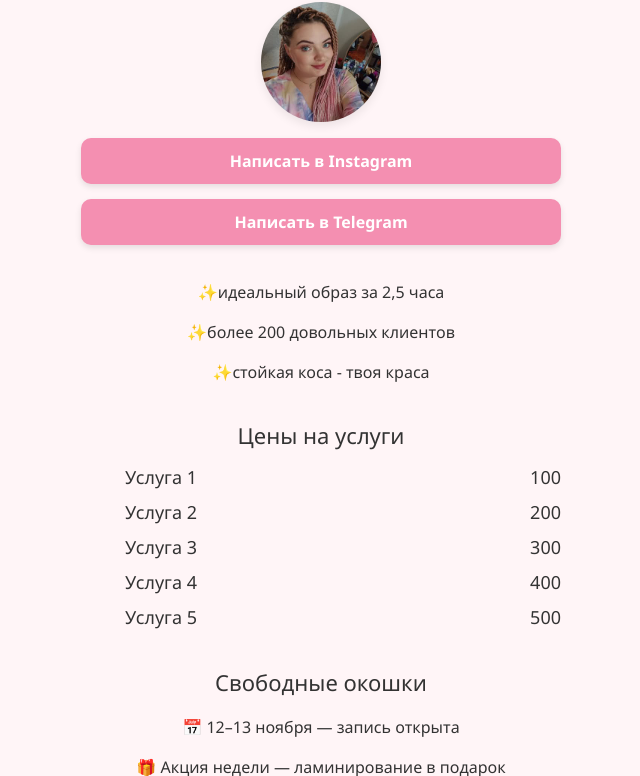
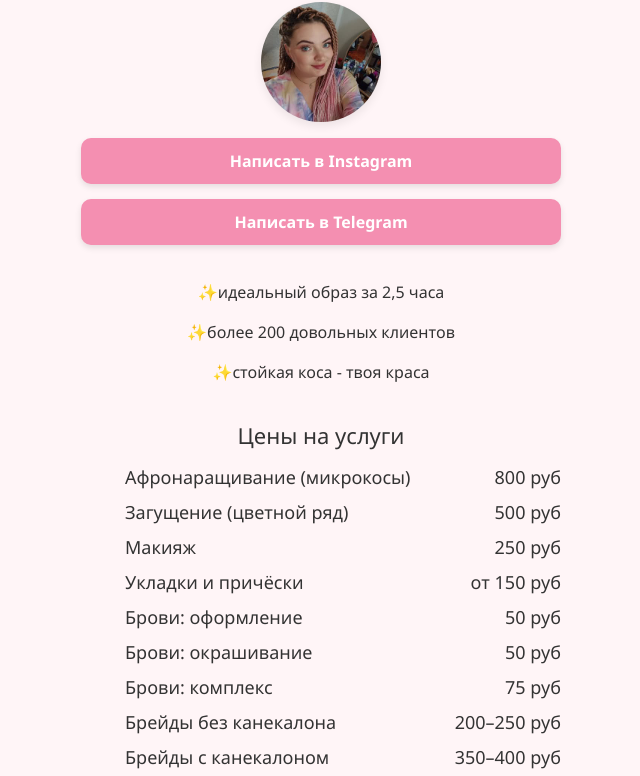
Before and after one commit to Fizalion/stoikaya-beauty, a plain HTML site: page index.html in a window 1280 px wide. Shown: the part 170-946 px from the top of the page, without its empty margins (319-959 px from the left). Drawn offline with Linux system fonts and the light colour scheme.

Commit message:
Update real price list

```diff
--- a/index.html
+++ b/index.html
@@ -24,11 +24,18 @@
       <section class="price">
         <h2>Цены на услуги</h2>
         <ol>
-          <li><span>Услуга 1</span><span>100</span></li>
-          <li><span>Услуга 2</span><span>200</span></li>
-          <li><span>Услуга 3</span><span>300</span></li>
-          <li><span>Услуга 4</span><span>400</span></li>
-          <li><span>Услуга 5</span><span>500</span></li>
+          <li><span>Афронаращивание (микрокосы)</span><span>800 руб</span></li>
+          <li><span>Загущение (цветной ряд)</span><span>500 руб</span></li>
+
+          <li><span>Макияж</span><span>250 руб</span></li>
+          <li><span>Укладки и причёски</span><span>от 150 руб</span></li>
+          <li><span>Брови: оформление</span><span>50 руб</span></li>
+          <li><span>Брови: окрашивание</span><span>50 руб</span></li>
+          <li><span>Брови: комплекс</span><span>75 руб</span></li>
+
+          <li><span>Брейды без канекалона</span><span>200–250 руб</span></li>
+          <li><span>Брейды с канекалоном</span><span>350–400 руб</span></li>
+          <li><span>Афрокосы / зизи / афрокудри</span><span>50–70 $</span></li>
         </ol>
       </section>
 
```
